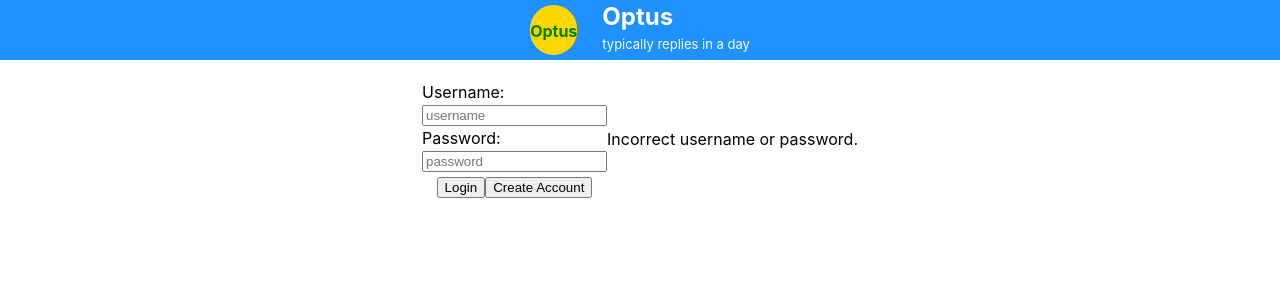
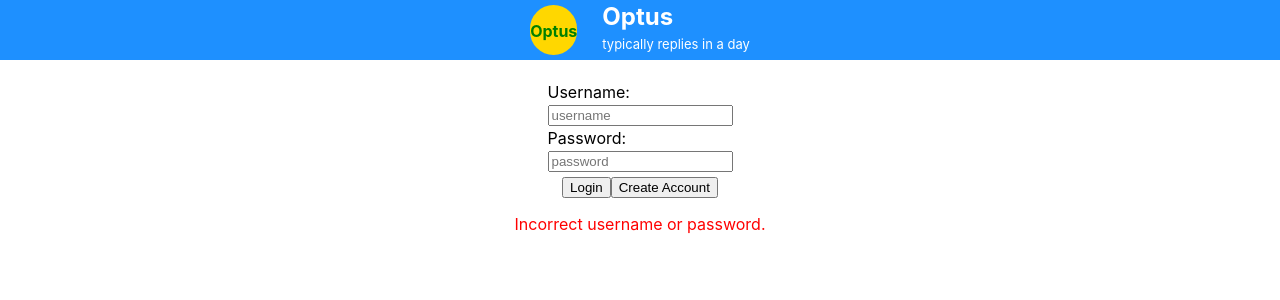
Before and after one commit to moisesfdasilva/optus-web-chatbot, a React (Create React App) app in the folder frontend/: page / in a window 1280 px wide. Both pictures are taken after a click on the button "Login". Shown: the top 300 px of the page. Built offline with nearby package versions, Linux system fonts and the light colour scheme; no server answers.

Commit message:
style: estilizada a mensagem de erro na página login.

```diff
--- a/frontend/src/pages/login.jsx
+++ b/frontend/src/pages/login.jsx
@@ -77,10 +77,10 @@
             </button>
           </label>
         </form>
-        <div>
-          { inputLogin.userNotFound && <p>Incorrect username or password.</p> }
-        </div>
       </main>
+      <div className="register-div-error">
+        { inputLogin.userNotFound && <p>Incorrect username or password.</p> }
+      </div>
     </>
   );
 }
--- a/frontend/src/style/optusStyle.css
+++ b/frontend/src/style/optusStyle.css
@@ -50,6 +50,13 @@
   justify-content: center;
 }
 
+.login-div-error, .register-div-error {
+  color: red;
+  display: flex;
+  align-items: center;
+  justify-content: center;
+}
+
 .register-form-input-text {
   margin-bottom: 5px;
 }
@@ -60,13 +67,6 @@
 
 .register-form-div-btn {
   margin-top: 15px;
-}
-
-.register-div-error {
-  color: red;
-  display: flex;
-  align-items: center;
-  justify-content: center;
 }
 
 .transition-main {
```
